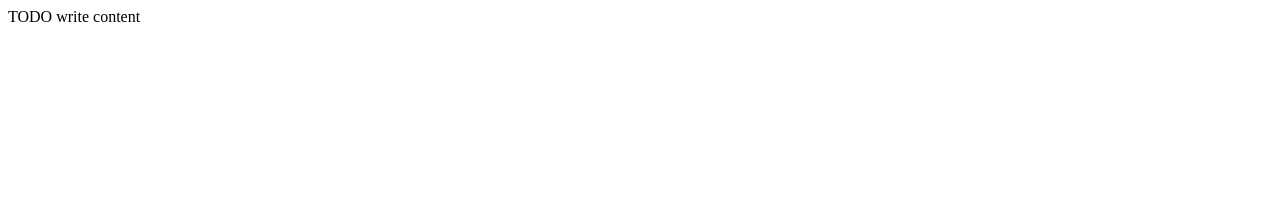
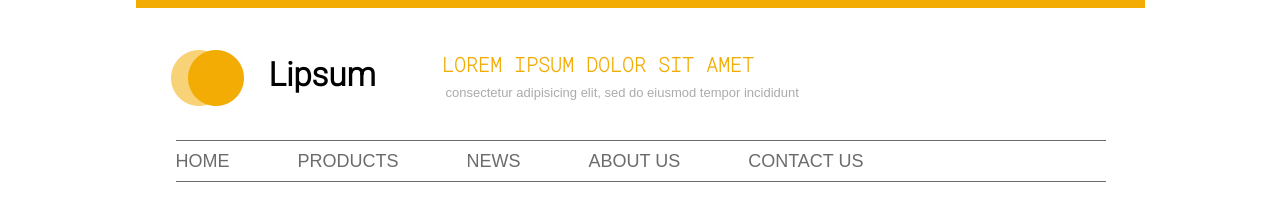
Before and after one commit to forkmalik/minimal, a plain HTML site: page index.html in a window 1280 px wide. Drawn offline with Linux system fonts and the light colour scheme; a web font is replaced by a local one.

Commit message:
Start of work

```diff
--- a/index.html
+++ b/index.html
@@ -1,16 +1,31 @@
 <!DOCTYPE html>
-<!--
-To change this license header, choose License Headers in Project Properties.
-To change this template file, choose Tools | Templates
-and open the template in the editor.
--->
+
 <html>
     <head>
-        <title>TODO supply a title</title>
+        <title>Lipsum</title>
         <meta charset="UTF-8">
         <meta name="viewport" content="width=device-width, initial-scale=1.0">
+        <link href="https://fonts.googleapis.com/css?family=Homenaje|Muli:300,600|Roboto:300|Roboto+Mono:100 display=swap" rel="stylesheet">
+        <link rel="stylesheet" href="style.css" type="text/css"/>
+
     </head>
     <body>
-        <div>TODO write content</div>
+        <div class="containerr">
+                <img class="logo" src="Screenshot_4.png" alt=""/>
+                <h1 class="head" id="h">Lipsum</h1>
+                <h3 class="head" id="hp">LOREM IPSUM DOLOR SIT AMET</h3>
+                <p class="head_p"> consectetur adipisicing elit, sed do eiusmod tempor incididunt</p>
+                <div class="nav">
+                    <nav>
+                        <a id="first_nav" class="nav_menu" href="#">HOME</a>
+                        <a class="nav_menu" href="#">PRODUCTS</a>
+                        <a class="nav_menu" href="#">NEWS</a>
+                        <a class="nav_menu" href="#">ABOUT US</a>
+                        <a class="nav_menu" href="#">CONTACT US</a>
+                    </nav>
+                </div>
+        </div>
+
+
     </body>
 </html>
--- a/style.css
+++ b/style.css
@@ -0,0 +1,87 @@
+body{
+
+
+}
+*,
+*:before,
+*:after{
+    box-sizing: border-box;
+}
+h1{
+    font-family: 'Roboto', sans-serif;
+}
+h3{
+    font-family: 'Roboto Mono', monospace;
+    font-size: 20px;
+}
+h1, h2, h3, h4, h5, h6 {
+
+}
+
+.containerr {
+    display: flex;
+    align-items: center;
+    width: 100%;
+    max-width: 1009px;
+    display: block;
+    margin-left: auto;
+    margin-right: auto;
+    border-top: solid 10px;
+    border-color: #f2ac04;
+    margin-top: -10px;
+
+
+
+}
+.logo {
+    margin-left: 31px;
+    padding-top: 35px;
+}
+.head {
+    display: inline-block;
+    vertical-align: top;
+}
+#h {
+     margin-left: 19px;
+     font-size: 33px;
+     padding-top: 25px;
+}
+#hp {
+    color: #f2ac04;
+    margin-left: 62px;
+    padding-top: 23px;
+
+}
+.head_p {
+    font-family: 'Muli', sans-serif;
+    font-size: 13px;
+    color: #ababab;
+    margin-left: 310px;
+    margin-top: -32px;
+    margin-bottom: 40px;
+}
+.nav {
+    height: 42px;
+    width: 930px;
+    margin-left: 40px;
+    padding-top: 10px;
+    border-top: 0.1px solid;
+    border-bottom: 0.1px solid;
+    border-color: #6b6b6b;
+}
+#first_nav {
+    margin-left: 0;
+}
+.nav_menu {
+    height: 100%;
+    text-decoration: none;
+    color: #6b6b6b;
+    font-family: 'Muli', sans-serif;
+    font-size: 18px;
+    display: inline-block;
+    margin: 0 32px;
+    transition: color .3s linear;
+}
+a.nav_menu:hover{
+    color: #f2ac04;
+}
```
Also changed, not shown: Screenshot_4.png (added).
